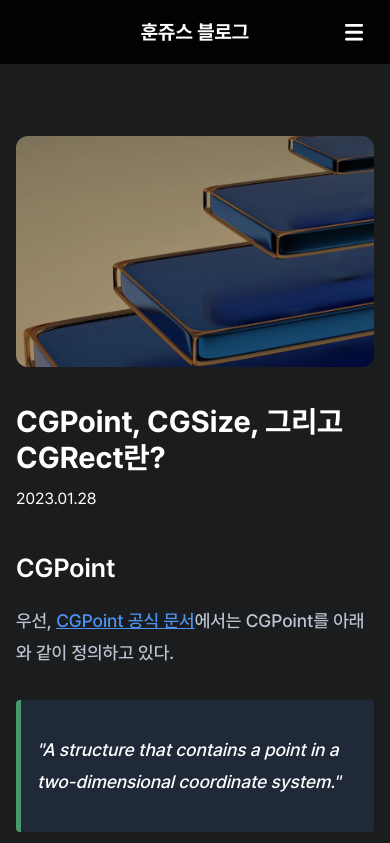
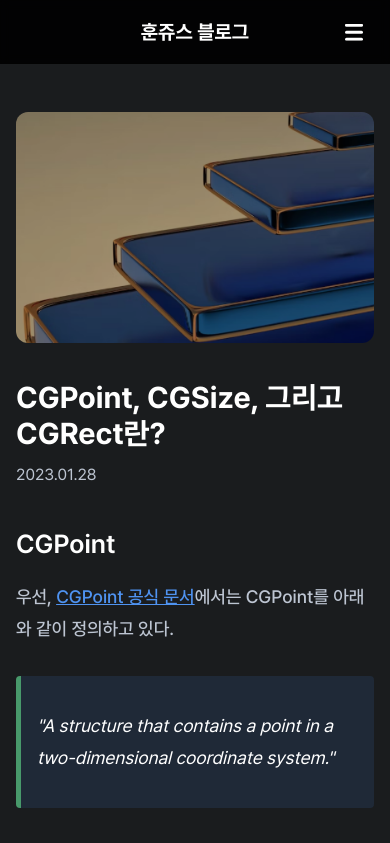
Before and after one commit to hoonjoo-park/Hoon-Juice, a Next.js app: page /post/dev/cg in a window 390 px wide. Shown: the top 843 px of the page. Built offline with nearby package versions, Linux system fonts and the light colour scheme.

Commit message:
Desktop 반응형UI 관련 스타일 피드백 대응

```diff
--- a/src/components/PostContent.tsx
+++ b/src/components/PostContent.tsx
@@ -31,7 +31,11 @@ const PostContent = ({ frontmatter, content }: PostDetailType) => {
   return (
     <>
       <NextSeo title={title} description="HoonJuice Personal Blog." />
-      <div className={'post w-full flex justify-center my-9 mobile:px-4'}>
+      <div
+        className={
+          'post w-full flex justify-center desktop:my-9 mobile:mt-3 mobile:mb-12 mobile:px-4'
+        }
+      >
         <div className={'desktop:w-[700px] mobile:w-full'}>
           <Image
             className={'w-full rounded-xl mb-8'}
@@ -43,7 +47,7 @@ const PostContent = ({ frontmatter, content }: PostDetailType) => {
           <h1 className={'mb-3 desktop:text-4xl mobile:text-3xl font-bold'}>
             {title}
           </h1>
-          <div className={'mb-8'}>{date}</div>
+          <div className={'mb-8 text-gray'}>{date}</div>
 
           <div>
             <article dangerouslySetInnerHTML={{ __html: marked(content) }} />
--- a/src/styles/globals.css
+++ b/src/styles/globals.css
@@ -81,6 +81,12 @@
     overflow-wrap: break-word;
   }
 
+  @media (min-width: 1024px) {
+    .post p {
+      font-size: 17px;
+    }
+  }
+
   .post hr {
     height: 1px;
     margin-top: 35px;
@@ -98,7 +104,7 @@
   }
 
   .post blockquote > p {
-    font-style: italic;
+    font-weight: 400;
     color: #fff;
   }
 
@@ -176,10 +182,6 @@
     background-color: #9ca3af;
   }
 
-  .selectablePage {
-    /* transition: border 0.2s ease; */
-  }
-
   .pageButton:hover .selectablePage {
     border: 1px solid #9ca3af;
   }
```
